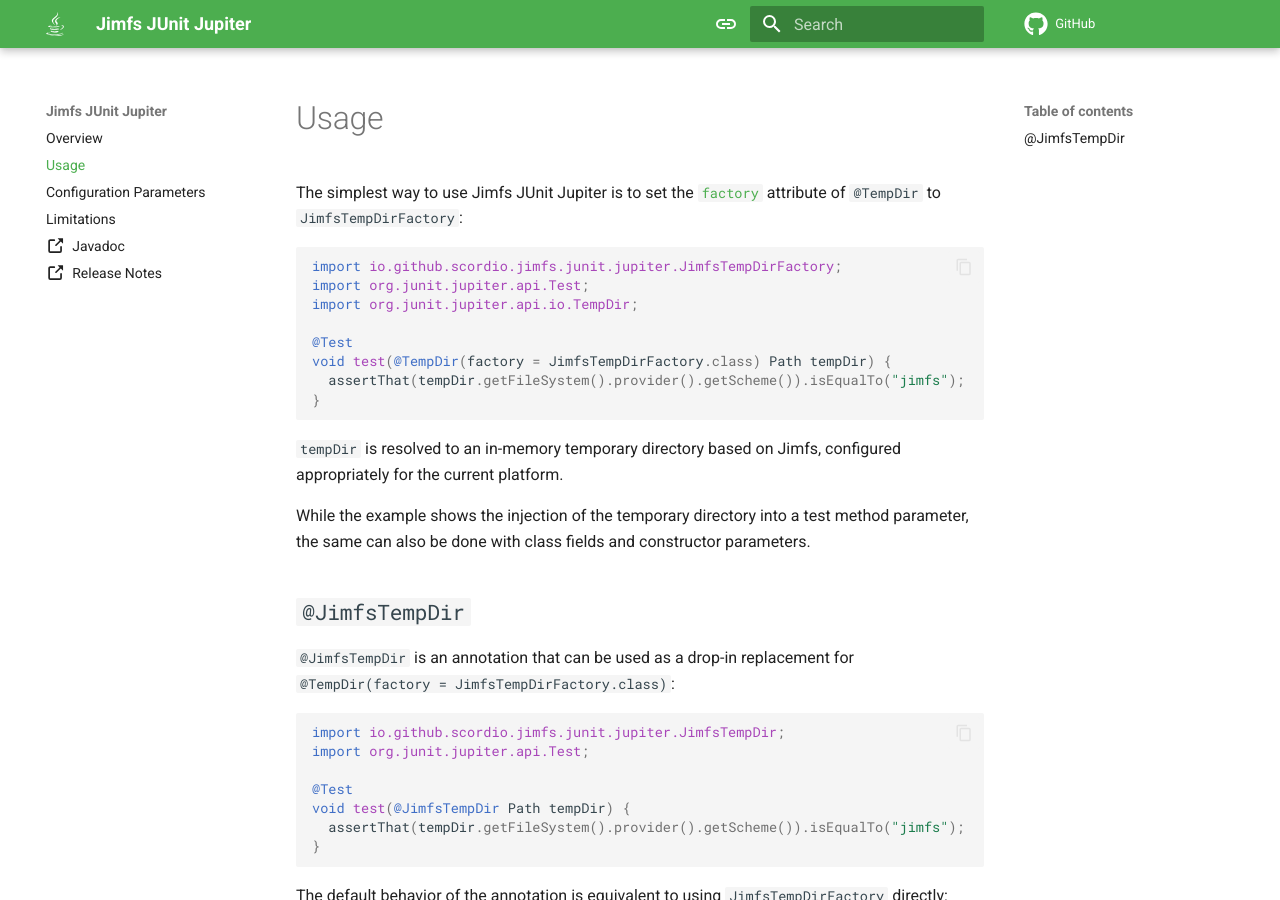
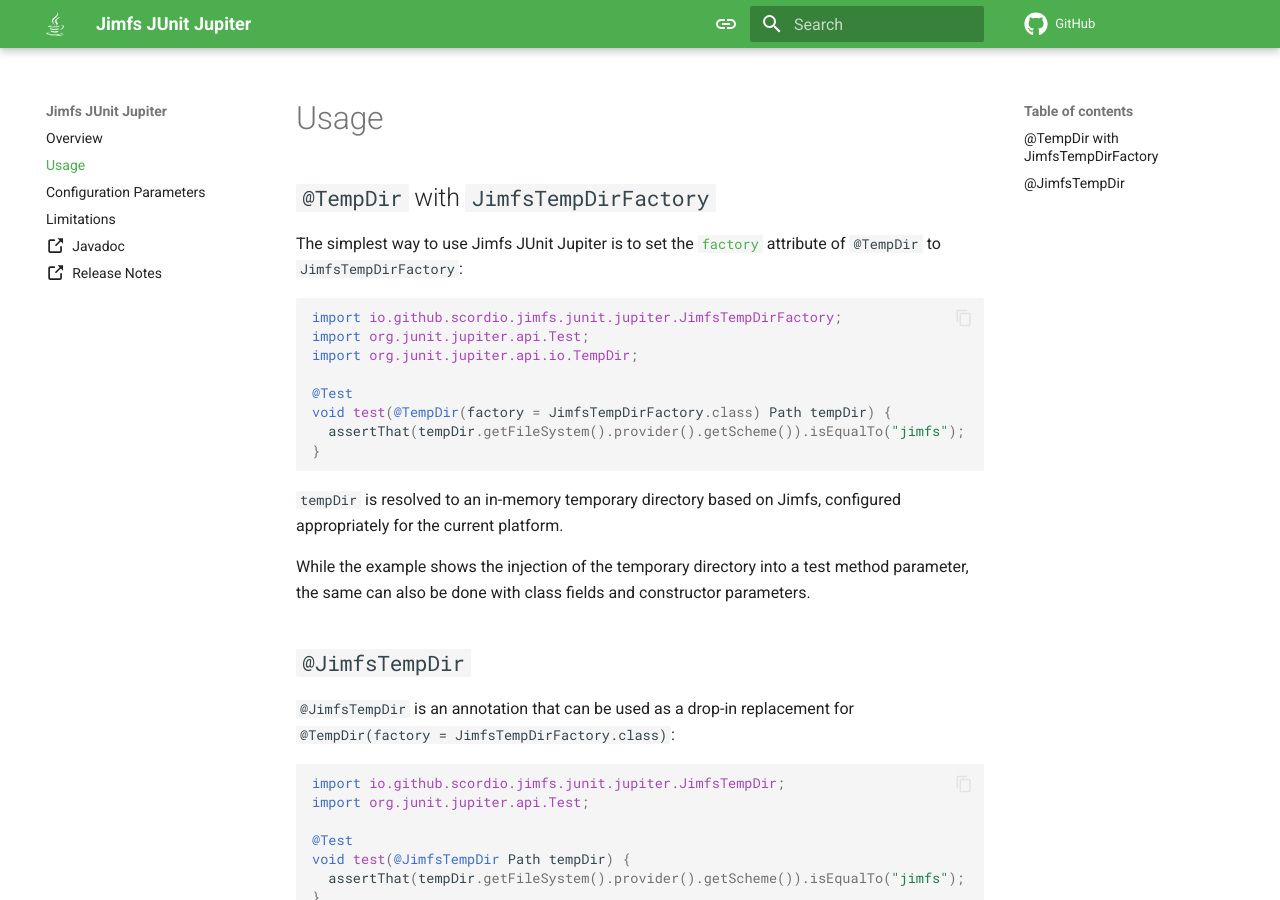
Before and after one commit to scordio/jimfs-junit-jupiter, an MkDocs documentation site: the page built from docs/usage.md, in a window 1280 px wide and 900 px high. Built offline with MkDocs 1.6.1 and Material for MkDocs 9.7.7, drawn with Linux system fonts in a browser that asks for light colours; comment, search, counter and statistics services are not loaded.

Commit message:
Add missing section title

```diff
--- a/docs/usage.md
+++ b/docs/usage.md
@@ -1,4 +1,6 @@
 # Usage
+
+## `@TempDir` with `JimfsTempDirFactory`
 
 The simplest way to use Jimfs JUnit Jupiter is to set the
 [`factory`](https://junit.org/junit5/docs/current/api/org.junit.jupiter.api/org/junit/jupiter/api/io/TempDir.html#factory())
```
